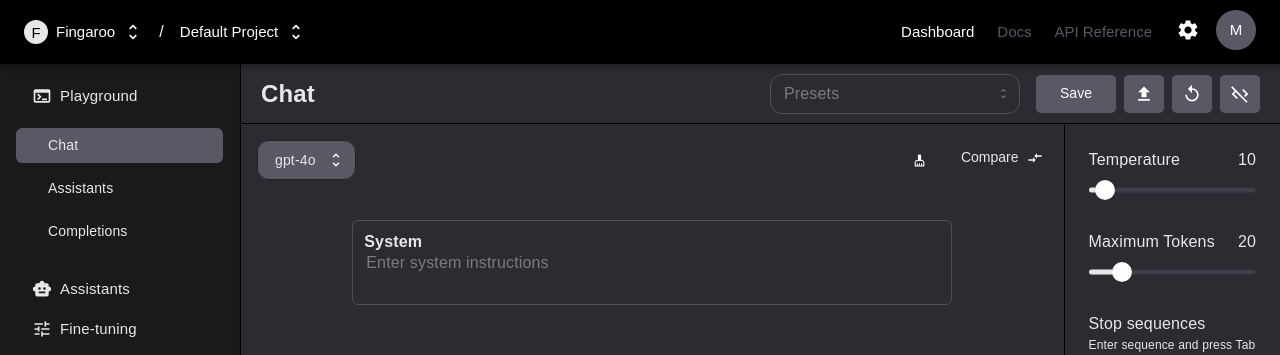
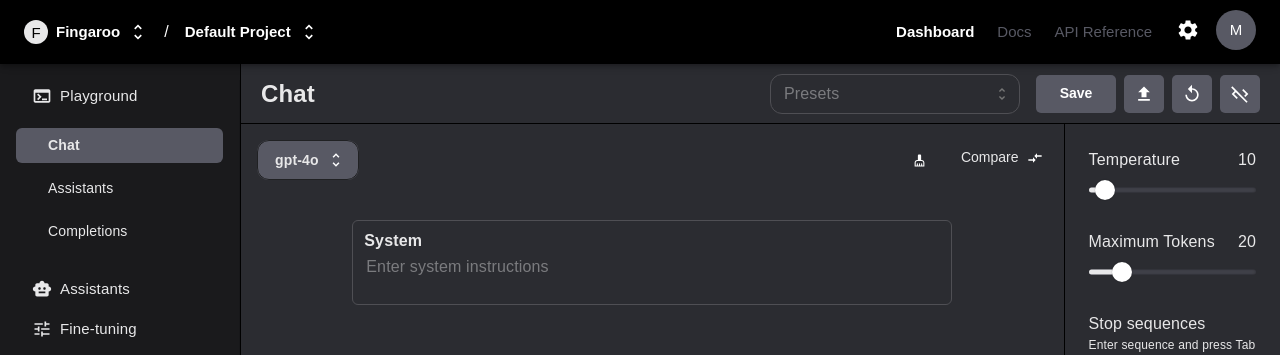
Before and after one commit to Mule-ME/CCC-test-Project, a React (Vite) app: page /chat in a window 1280 px wide. Shown: the top 355 px of the page. Built offline with nearby package versions, Linux system fonts and the light colour scheme; sample sign-in values are in the browser's storage.

Commit message:
fix: updating fontWeight and other font related issues on the ui

```diff
--- a/src/components/Chat/ChatBox.tsx
+++ b/src/components/Chat/ChatBox.tsx
@@ -25,6 +25,7 @@
           value={selectedOption}
           onChange={handleChange}
           options={options}
+          sx={{fontWeight:600}}
           endAdornment={
             <IconButton>
               <UnfoldMoreIcon sx={styles.unfoldMoreIcon} />
--- a/src/components/Chat/ModelInfo.tsx
+++ b/src/components/Chat/ModelInfo.tsx
@@ -1,12 +1,13 @@
 import { useState } from "react";
 import { Link } from "react-router-dom";
-import { Box, Typography } from "@mui/material";
+import { Box, Typography, useTheme } from "@mui/material";
 import LockOutlinedIcon from "@mui/icons-material/LockOutlined";
 import { Slider, TextInput } from "components/core";
 import { sliderData } from "./config";
 import { modelInfoStyles } from "./style";
 
 const ModelInfo = () => {
+  const theme = useTheme();
   const styles = modelInfoStyles();
 
   const [values, setValues] = useState<Record<string, number>>(
@@ -78,9 +79,24 @@
             <Typography sx={styles.sliderLabel} fontSize={16}>
               API and playground requests will not be used to train our model.
               <br />
-              <Link to="/privacyPolicy" style={styles.privacyLink}>
-                Learn more
-              </Link>
+              <Box
+                sx={{
+                  "&:hover": {
+                    textDecoration: "underline",
+                    color: theme.palette.primary.light,
+                  },
+                }}
+              >
+                <Link
+                  to="/privacyPolicy"
+                  style={{
+                    color: theme.palette.primary.light,
+                    textDecoration: "none",
+                  }}
+                >
+                  Learn more
+                </Link>
+              </Box>
             </Typography>
           </Box>
         </Box>
--- a/src/components/Chat/style.ts
+++ b/src/components/Chat/style.ts
@@ -1,6 +1,6 @@
-import { useTheme } from "@mui/material";
+import { SxProps, useTheme, Theme } from "@mui/material";
 
-const chatBoxStyles = () => {
+const chatBoxStyles = (): Record<string, SxProps<Theme>> => {
   const theme = useTheme();
   return {
     container: {
@@ -56,6 +56,7 @@
       borderColor: "transparent",
       "& .MuiOutlinedInput-root": {
         height: 85,
+        pt: 3,
         "& fieldset": {
           borderColor: theme.palette.grey[100],
         },
@@ -71,7 +72,7 @@
   };
 };
 
-const chatMenuStyles = () => {
+const chatMenuStyles = (): Record<string, SxProps<Theme>> => {
   const theme = useTheme();
 
   return {
@@ -136,6 +137,7 @@
       ":hover": {
         borderColor: theme.palette.common.white,
       },
+      fontWeight: 600,
     },
     iconButton: {
       backgroundColor: theme.palette.grey[200],
@@ -144,13 +146,13 @@
       },
     },
     unfoldMoreIcon: {
-      fontSize: "small",
+      fontSize: "medium",
       color: theme.palette.grey[900],
     },
   };
 };
 
-const modelInfoStyles = () => {
+const modelInfoStyles = (): Record<string, SxProps<Theme>> => {
   const theme = useTheme();
   return {
     container: {
@@ -193,12 +195,10 @@
     lockIcon: {
       color: theme.palette.common.white,
     },
-    privacyLink: {
-      color: theme.palette.primary.light,
-      textDecoration: "none",
-    },
+
     sliderLabel: {
       color: theme.palette.text.primary,
+      fontWeight: 500,
     },
   };
 };
--- a/src/components/Project/ProjectMenu.tsx
+++ b/src/components/Project/ProjectMenu.tsx
@@ -32,7 +32,7 @@
   const menus = [
     {
       content: (
-        <Box sx={styles.projectBox}>
+        <Box sx={styles.projectBox} >
           {selectedProject}
           <Tooltip title={selectedProject} arrow>
             <InfoIcon sx={styles.infoIcon} />
--- a/src/components/Project/style.ts
+++ b/src/components/Project/style.ts
@@ -73,6 +73,7 @@
 
     icon: {
       marginRight: 1,
+      fontSize: "medium",
     },
     infoIcon: {
       fontSize: "medium",
@@ -81,6 +82,7 @@
       display: "flex",
       alignItems: "center",
       gap: 1,
+      fontWeight: 600,
     },
   };
 };
--- a/src/components/core/Select/Select.tsx
+++ b/src/components/core/Select/Select.tsx
@@ -20,7 +20,6 @@
   return (
     <FormControl
       variant="outlined"
-      // fullWidth
       sx={styles.formControl}
     >
       <MuiSelect
--- a/src/components/core/TextInput/style.ts
+++ b/src/components/core/TextInput/style.ts
@@ -6,7 +6,7 @@
   return {
     label: {
       position: "absolute",
-      top: 10,
+      top: 9,
       left: 12,
       fontSize: 16,
       fontWeight: "bold",
--- a/src/components/core/overrides/Select.ts
+++ b/src/components/core/overrides/Select.ts
@@ -46,7 +46,6 @@
       styleOverrides: {
         root: {
           color: theme.palette.text.primary,
-          // paddingTop: '4px', //new
         },
       },
     },
@@ -59,7 +58,6 @@
       styleOverrides: {
         root: {
           color: theme.palette.text.primary,
-          // paddingTop: '4px', //new
           backgroundColor: theme.palette.secondary.light,
         },
       },
--- a/src/components/layouts/appbar/style.ts
+++ b/src/components/layouts/appbar/style.ts
@@ -4,6 +4,8 @@
 const RightMenuButtonText = styled(Typography)<{ isActive: boolean }>(
   ({ theme, isActive }) => ({
     fontSize: 15,
+    fontWeight: isActive ? 600 : 500,
+
     color: isActive ? theme.palette.common.white : theme.palette.grey[200],
   })
 );
@@ -35,6 +37,7 @@
     },
     buttonText: {
       fontSize: 15,
+      fontWeight: 600,
       color: theme.palette.common.white,
     },
     listItemIcon: {
--- a/src/components/layouts/sidbar/SideBar.tsx
+++ b/src/components/layouts/sidbar/SideBar.tsx
@@ -50,7 +50,6 @@
   };
 
   useEffect(() => {
-    // Check URL and update sidebar state
     const updateSidebarState = (path: string) => {
       sideBarResources.forEach((res) => {
         res.children.forEach((child) => {
@@ -115,7 +114,14 @@
                         },
                       }}
                     >
-                      <Typography sx={styles.childTypography}>
+                      <Typography
+                        sx={styles.childTypography}
+                        fontWeight={
+                          open.child === `${res.title}-${child.title}`
+                            ? 600
+                            : 500
+                        }
+                      >
                         {child.title}
                       </Typography>
                     </ListItemButton>
```
